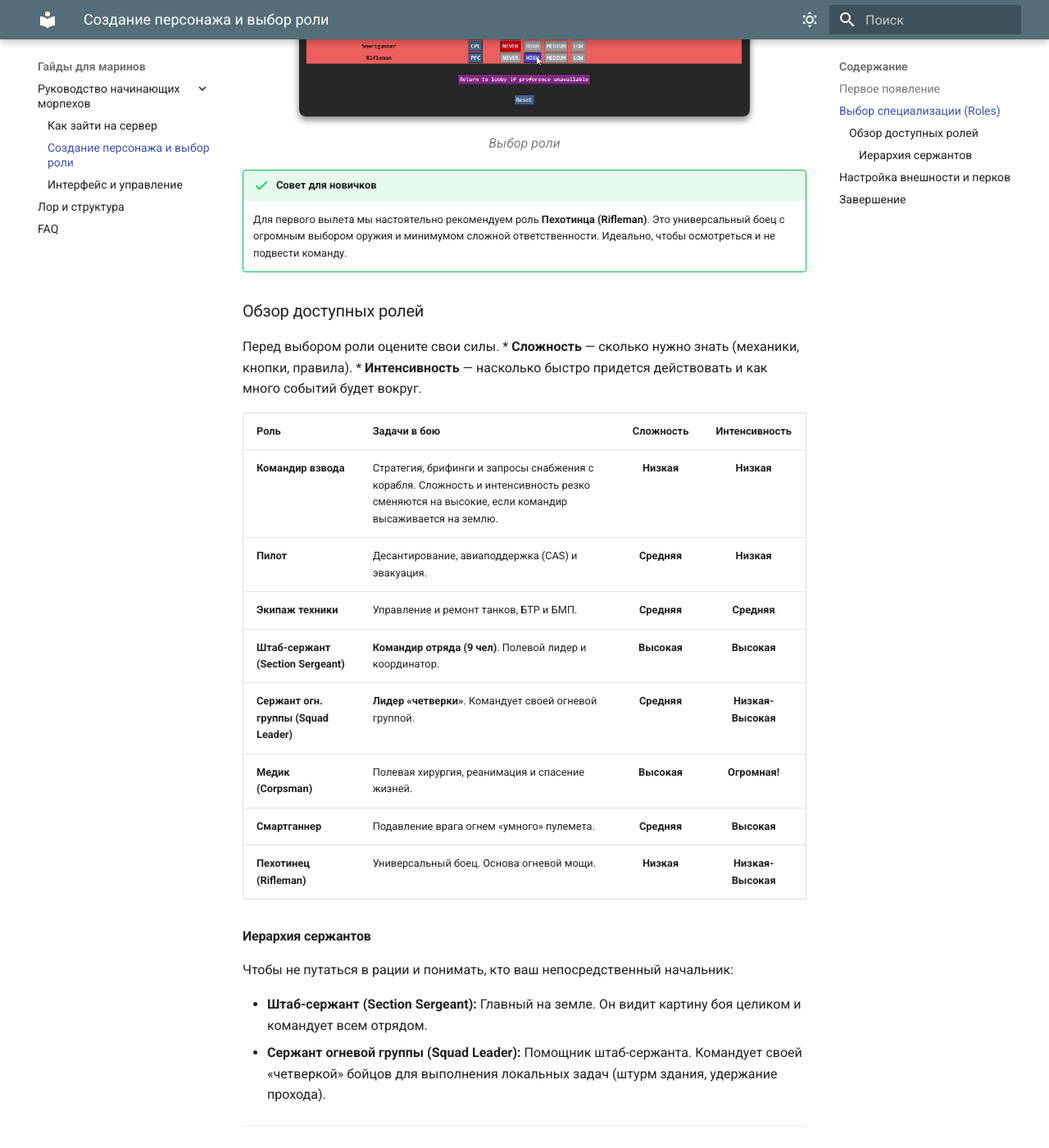
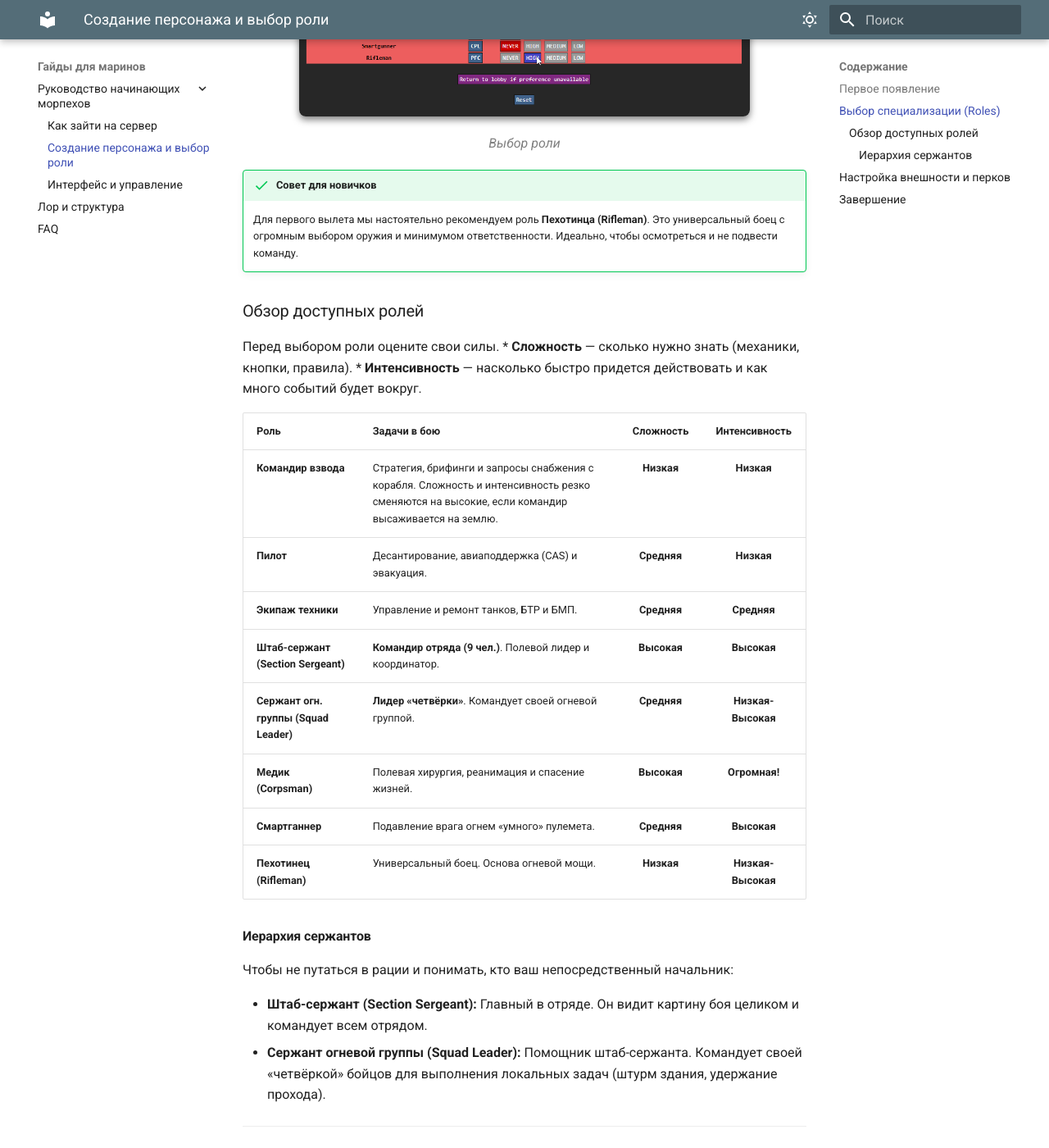
Before and after one commit to Shadugr/scmtwo-guide, an MkDocs documentation site: the page built from docs/guides/lobby.md, in a window 1280 px wide and 1400 px high, scrolled down 1050 px. Shown: the whole window at 82% size. Built offline with MkDocs 1.6.1 and Material for MkDocs 9.7.7, drawn with Linux system fonts in a browser that asks for light colours; some of the changed text lies outside the part shown.

Commit message:
fix: text mistakes in lobby

```diff
--- a/docs/guides/lobby.md
+++ b/docs/guides/lobby.md
@@ -16,7 +16,7 @@
 *Выбор роли*{: .caption }
 
 !!! success "Совет для новичков"
-    Для первого вылета мы настоятельно рекомендуем роль **Пехотинца (Rifleman)**. Это универсальный боец с огромным выбором оружия и минимумом сложной ответственности. Идеально, чтобы осмотреться и не подвести команду.
+    Для первого вылета мы настоятельно рекомендуем роль **Пехотинца (Rifleman)**. Это универсальный боец с огромным выбором оружия и минимумом ответственности. Идеально, чтобы осмотреться и не подвести команду.
 
 ### Обзор доступных ролей
 
@@ -29,8 +29,8 @@
 | **Командир взвода** | Стратегия, брифинги и запросы снабжения с корабля. Сложность и интенсивность резко сменяются на высокие, если командир высаживается на землю. | **Низкая** | **Низкая** |
 | **Пилот** | Десантирование, авиаподдержка (CAS) и эвакуация. | **Средняя** | **Низкая** |
 | **Экипаж техники** | Управление и ремонт танков, БТР и БМП. | **Средняя** | **Средняя** |
-| **Штаб-сержант (Section Sergeant)** | **Командир отряда (9 чел)**. Полевой лидер и координатор. | **Высокая** | **Высокая** |
-| **Сержант огн. группы (Squad Leader)** | **Лидер «четверки»**. Командует своей огневой группой. | **Средняя** | **Низкая-Высокая** |
+| **Штаб-сержант (Section Sergeant)** | **Командир отряда (9 чел.)**. Полевой лидер и координатор. | **Высокая** | **Высокая** |
+| **Сержант огн. группы (Squad Leader)** | **Лидер «четвёрки»**. Командует своей огневой группой. | **Средняя** | **Низкая-Высокая** |
 | **Медик (Corpsman)** | Полевая хирургия, реанимация и спасение жизней. | **Высокая** | **Огромная!** |
 | **Смартганнер** | Подавление врага огнем «умного» пулемета. | **Средняя** | **Высокая** |
 | **Пехотинец (Rifleman)** | Универсальный боец. Основа огневой мощи. | **Низкая** | **Низкая-Высокая** |
@@ -38,8 +38,8 @@
 #### Иерархия сержантов
 Чтобы не путаться в рации и понимать, кто ваш непосредственный начальник:
 
-* **Штаб-сержант (Section Sergeant):** Главный на земле. Он видит картину боя целиком и командует всем отрядом.
-* **Сержант огневой группы (Squad Leader):** Помощник штаб-сержанта. Командует своей «четверкой» бойцов для выполнения локальных задач (штурм здания, удержание прохода).
+* **Штаб-сержант (Section Sergeant):** Главный в отряде. Он видит картину боя целиком и командует всем отрядом.
+* **Сержант огневой группы (Squad Leader):** Помощник штаб-сержанта. Командует своей «четвёркой» бойцов для выполнения локальных задач (штурм здания, удержание прохода).
 
 ---
 
```
Also changed, not shown: other parts of docs/guides/lobby.md (+4 -4 lines).
